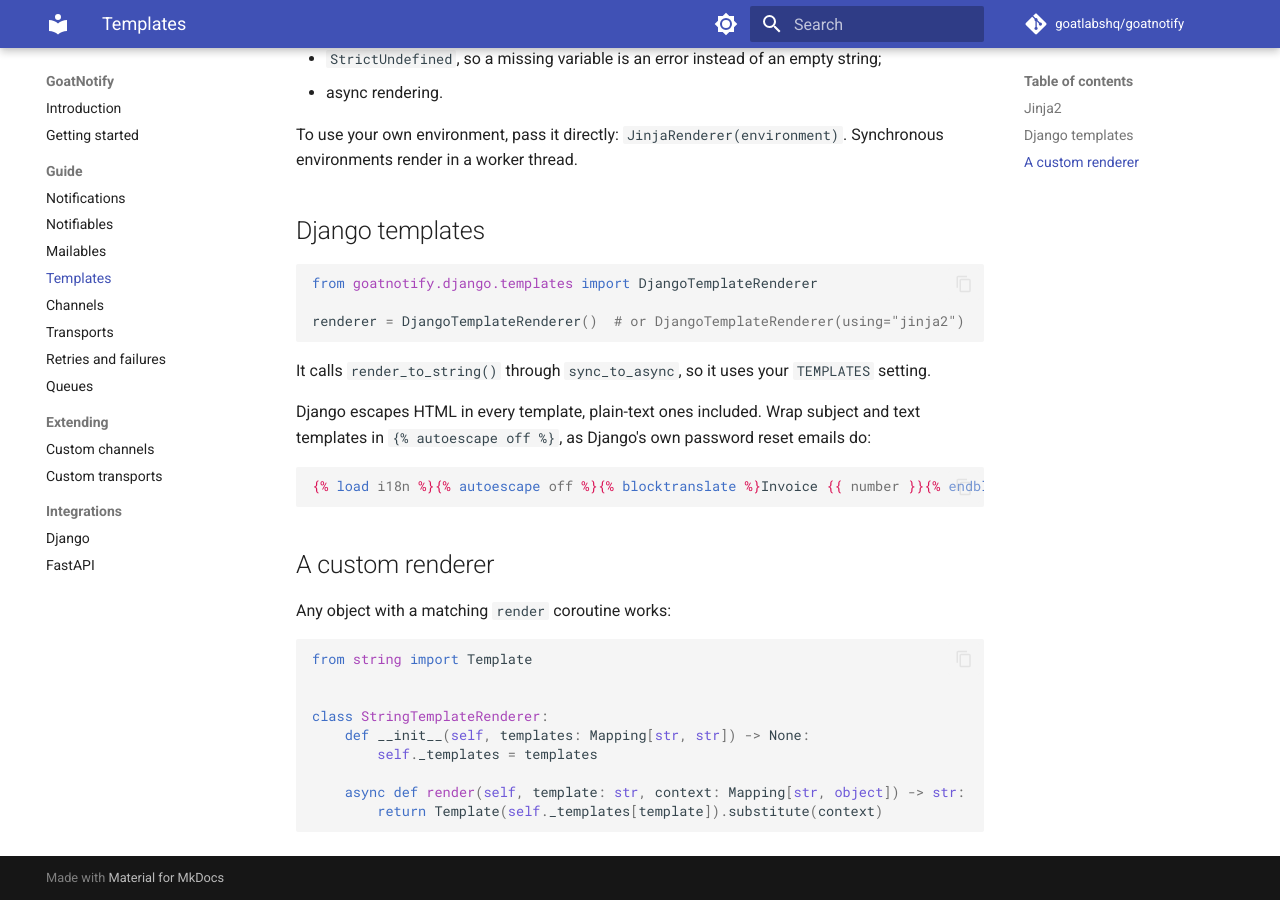
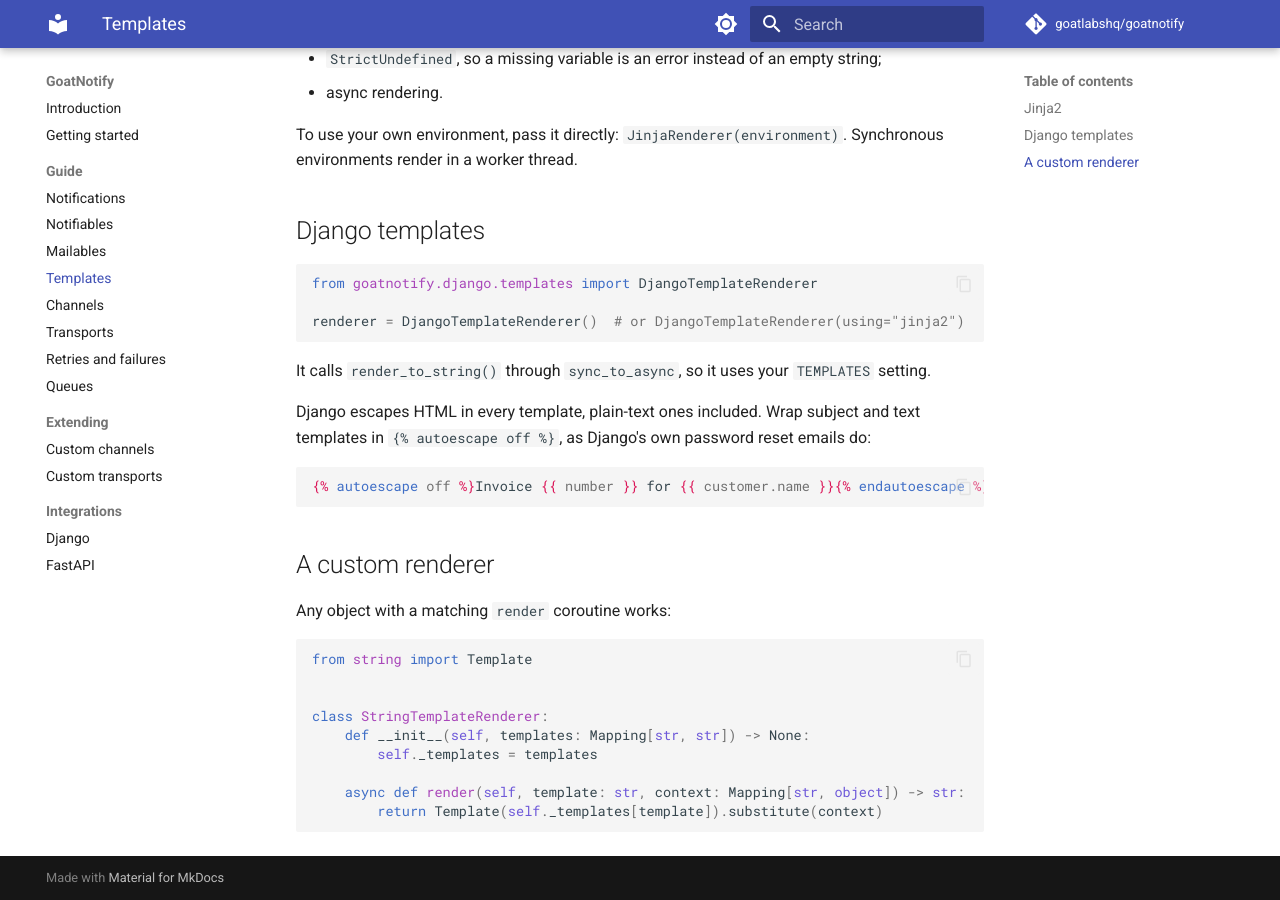
Before and after one commit to goatlabshq/goatnotify, an MkDocs documentation site: the page built from docs/templates.md, in a window 1280 px wide and 900 px high, scrolled down 662 px. Built offline with MkDocs 1.6.1 and Material for MkDocs 9.7.7, drawn with Linux system fonts in a browser that asks for light colours; comment, search, counter and statistics services are not loaded.

Commit message:
docs: drop blocktranslate from the Django subject template example

````diff
--- a/docs/templates.md
+++ b/docs/templates.md
@@ -48,7 +48,7 @@
 in `{% autoescape off %}`, as Django's own password reset emails do:
 
 ```django
-{% load i18n %}{% autoescape off %}{% blocktranslate %}Invoice {{ number }}{% endblocktranslate %}{% endautoescape %}
+{% autoescape off %}Invoice {{ number }} for {{ customer.name }}{% endautoescape %}
 ```
 
 ## A custom renderer
````
